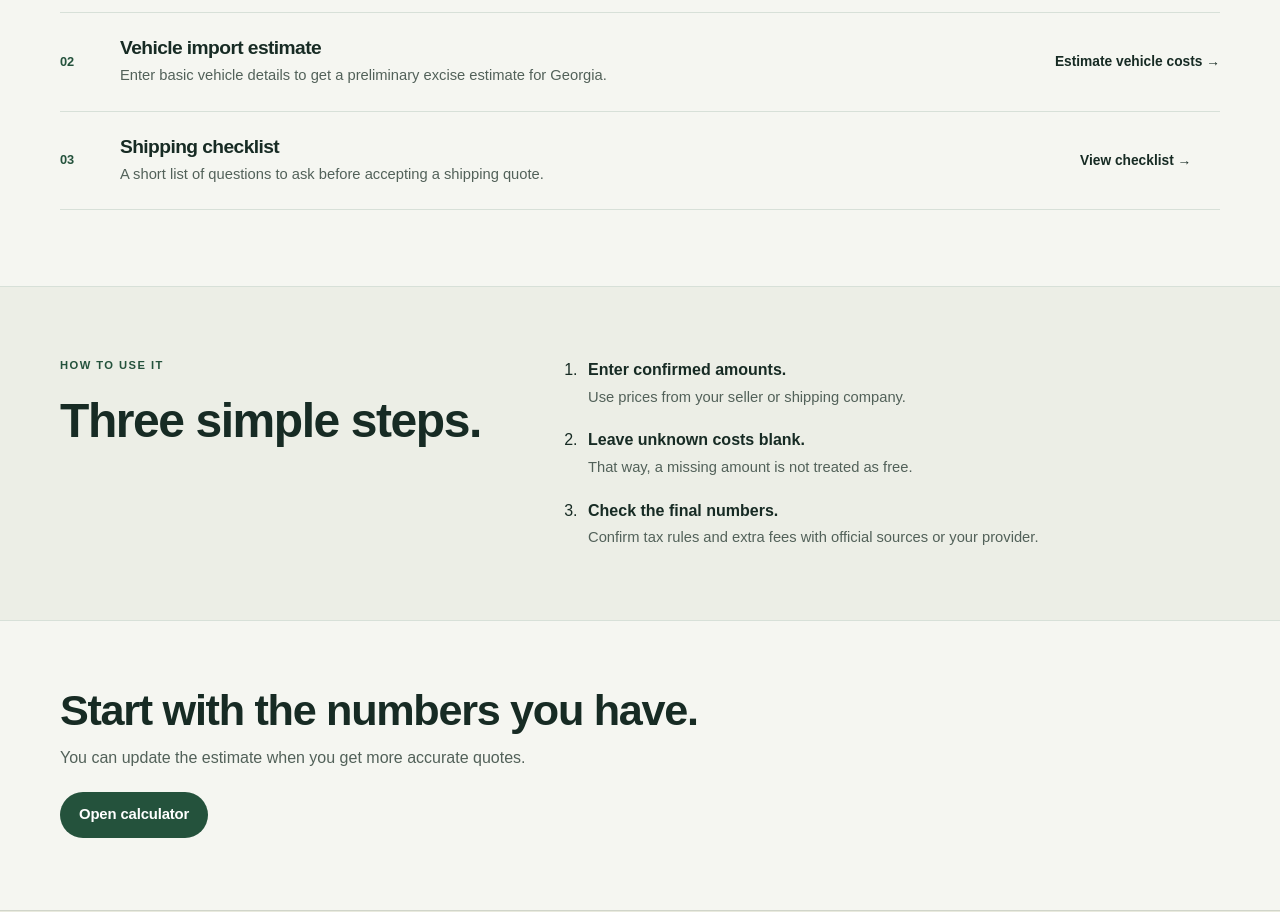
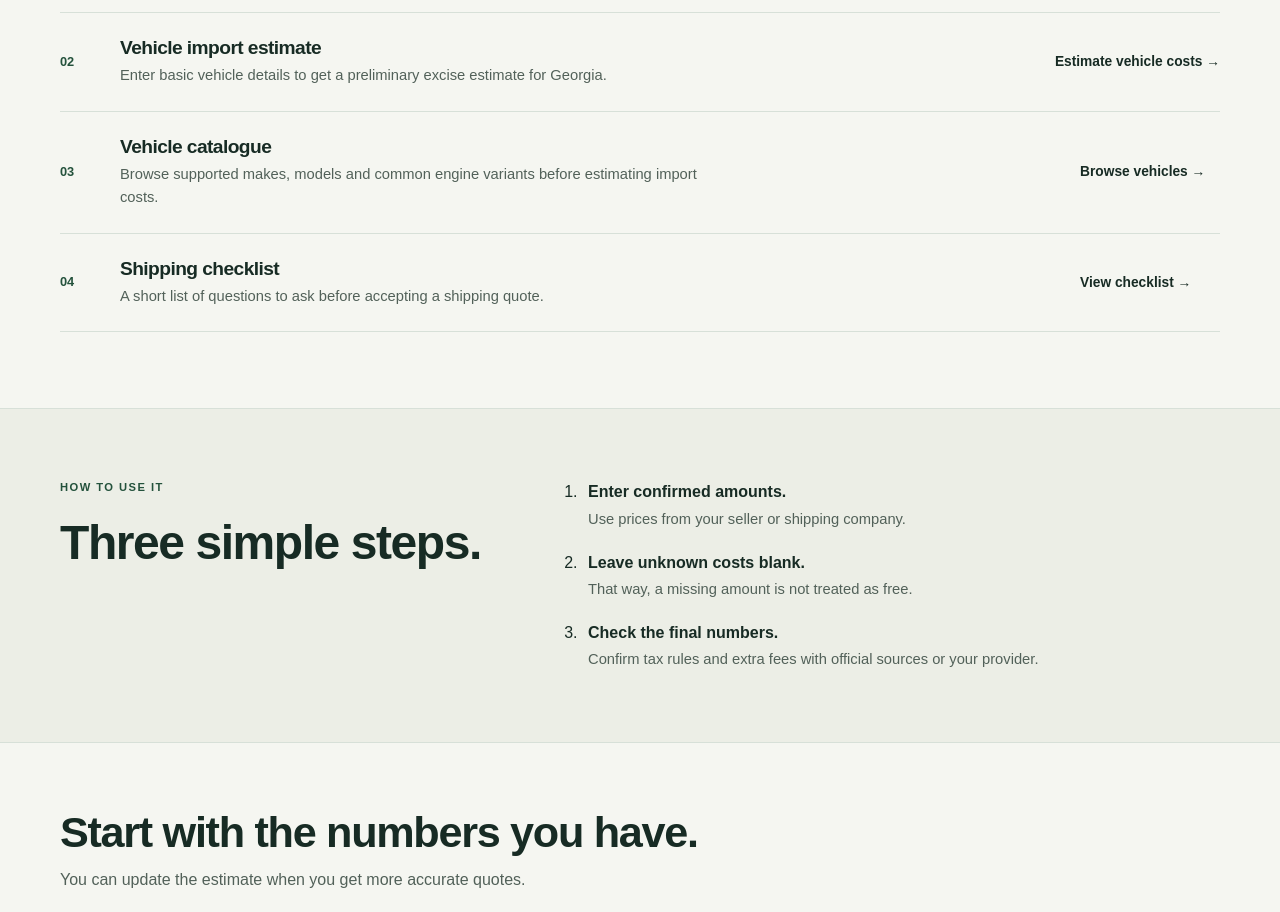
Before and after one commit to GIORGIO2032Q4E/portavero, a Next.js app: page / in a window 1280 px wide. Shown: the part 940-1852 px from the top of the page. Built offline with nearby package versions, Linux system fonts and the light colour scheme; no server answers.

Commit message:
Link vehicle catalogue from homepage

```diff
--- a/src/app/page.tsx
+++ b/src/app/page.tsx
@@ -17,6 +17,13 @@ const tools = [
   },
   {
     number: "03",
+    title: "Vehicle catalogue",
+    description: "Browse supported makes, models and common engine variants before estimating import costs.",
+    href: "/vehicles",
+    link: "Browse vehicles"
+  },
+  {
+    number: "04",
     title: "Shipping checklist",
     description: "A short list of questions to ask before accepting a shipping quote.",
     href: "/shipping",
```
